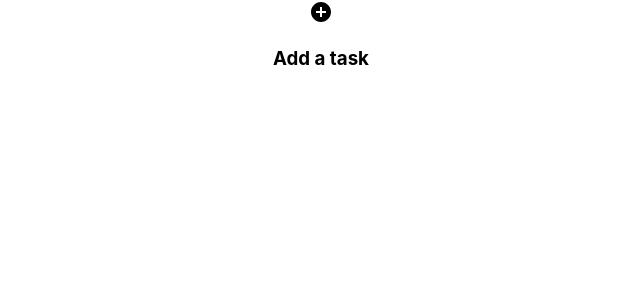
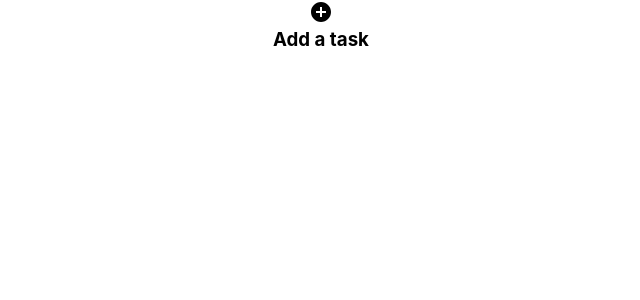
Before and after one commit to shafalam/tasks, a React (Create React App) app: page / in a window 1280 px wide. Shown: the top 300 px of the page, without its empty margins (319-959 px from the left). Built offline with nearby package versions, Linux system fonts and the light colour scheme.

Commit message:
added style for add a task

```diff
--- a/src/components/TasksList.tsx
+++ b/src/components/TasksList.tsx
@@ -85,9 +85,9 @@ export default function CheckboxList() {
   console.log("edit status" + edit);
   return (
     <div>
-      <div>
+      <div style={{alignContent: "center", margin: "0.2px"}}>
         <AddCircleIcon onClick={addTaskHandler}/>
-        <h3>Add a task</h3>
+        <h3 style={{margin: "0px"}}>Add a task</h3>
       </div>
       {editText}
       <List className={classes.root}>
```
